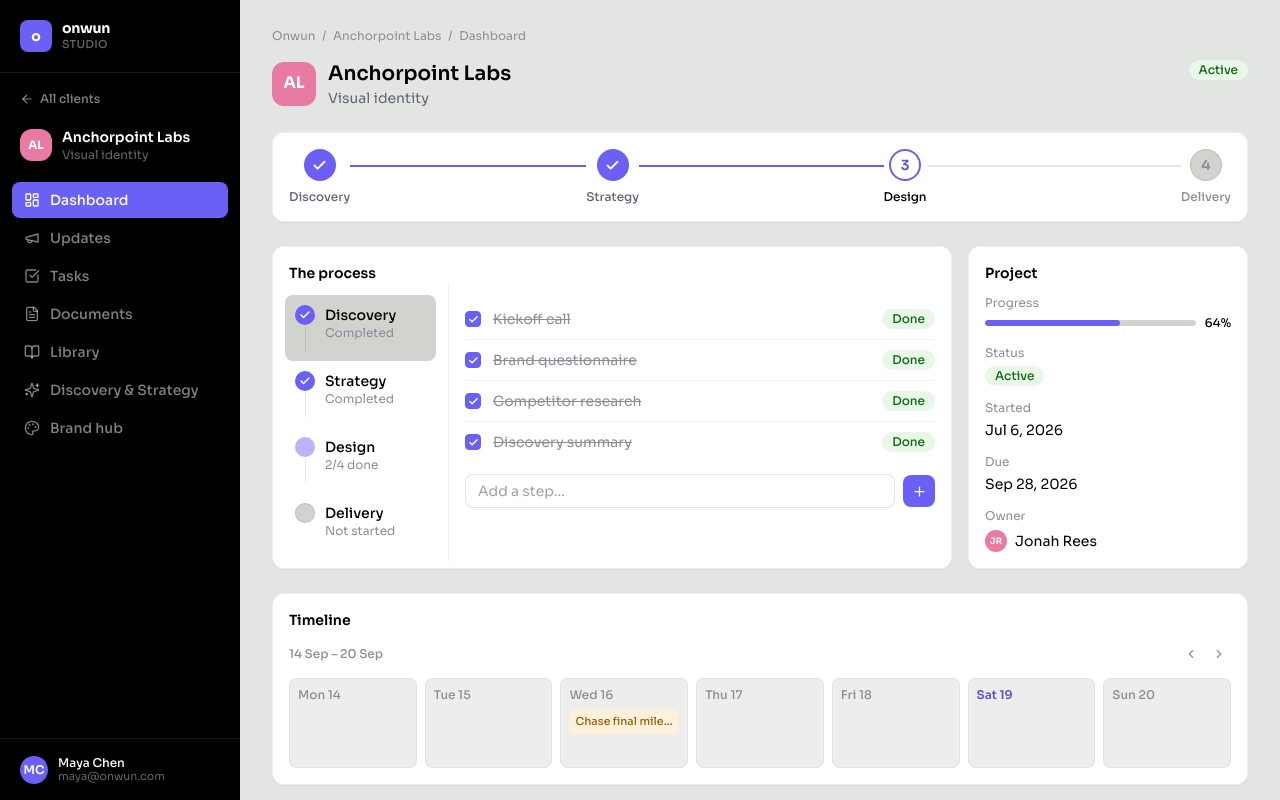
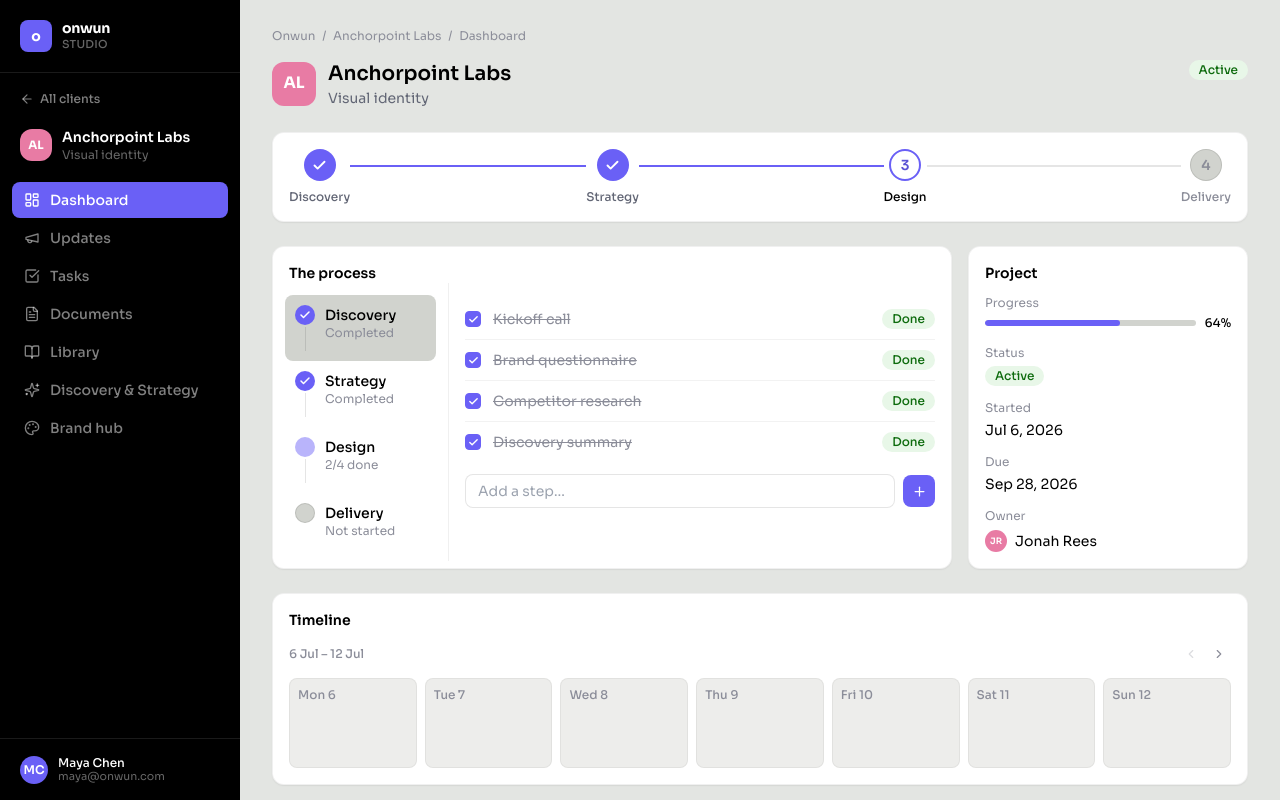
Before and after one commit to Ronwun23/ONWUN-CRM2, a React (Vite) app: page /clients/anchorpoint-labs/dashboard in a window 1280 px wide. Built offline with nearby package versions, Linux system fonts and the light colour scheme.

Commit message:
Update TimelineStrip.tsx

```diff
--- a/src/components/TimelineStrip.tsx
+++ b/src/components/TimelineStrip.tsx
@@ -1,14 +1,13 @@
-import { useMemo, useState } from 'react'
-import { ChevronLeft, ChevronRight } from 'lucide-react'
+import { useEffect, useMemo, useRef, useState } from 'react'
+import type { KeyboardEvent } from 'react'
+import { ChevronLeft, ChevronRight, Plus } from 'lucide-react'
 import type { Client } from '@/types'
+import { useApp } from '@/context/AppContext'
 
 const DAY_MS = 86400000
 
-function startOfWeek(date: Date): Date {
+function startOfDay(date: Date): Date {
   const d = new Date(date)
-  const day = d.getDay()
-  const diff = day === 0 ? -6 : 1 - day // Monday start
-  d.setDate(d.getDate() + diff)
   d.setHours(0, 0, 0, 0)
   return d
 }
@@ -18,11 +17,20 @@ function sameDay(a: Date, b: Date): boolean {
 }
 
 export default function TimelineStrip({ client }: { client: Client }) {
-  const [weekStart, setWeekStart] = useState(() => startOfWeek(new Date()))
+  const { addTask } = useApp()
+  // The timeline always begins on the client's creation/start date — never earlier — and
+  // scrolls forward from there in rolling 7-day windows, for every client, old or new.
+  const projectStart = useMemo(() => startOfDay(new Date(client.startDate)), [client.startDate])
+  const [rangeStart, setRangeStart] = useState(projectStart)
+  const [addingDay, setAddingDay] = useState<string | null>(null)
+  const [draft, setDraft] = useState('')
+  const inputRef = useRef<HTMLInputElement>(null)
+
+  useEffect(() => setRangeStart(projectStart), [projectStart])
 
   const days = useMemo(
-    () => Array.from({ length: 7 }, (_, i) => new Date(weekStart.getTime() + i * DAY_MS)),
-    [weekStart]
+    () => Array.from({ length: 7 }, (_, i) => new Date(rangeStart.getTime() + i * DAY_MS)),
+    [rangeStart]
   )
 
   const items = useMemo(() => {
@@ -33,7 +41,37 @@ export default function TimelineStrip({ client }: { client: Client }) {
     return [...taskItems, ...eventItems]
   }, [client])
 
-  const rangeLabel = `${weekStart.getDate()} ${weekStart.toLocaleDateString('en-US', { month: 'short' })} – ${days[6].getDate()} ${days[6].toLocaleDateString('en-US', { month: 'short' })}`
+  const isAtProjectStart = rangeStart.getTime() <= projectStart.getTime()
+  const rangeLabel = `${rangeStart.getDate()} ${rangeStart.toLocaleDateString('en-US', { month: 'short' })} – ${days[6].getDate()} ${days[6].toLocaleDateString('en-US', { month: 'short' })}`
+
+  const startAdding = (dayKey: string) => {
+    setAddingDay(dayKey)
+    setDraft('')
+    requestAnimationFrame(() => inputRef.current?.focus())
+  }
+
+  const commitAdd = (day: Date) => {
+    const title = draft.trim()
+    if (title) {
+      addTask(client.id, {
+        id: `task-${Date.now()}`,
+        title,
+        done: false,
+        dueDate: day.toISOString(),
+        assignee: client.owner,
+      })
+    }
+    setAddingDay(null)
+    setDraft('')
+  }
+
+  const handleKeyDown = (e: KeyboardEvent<HTMLInputElement>, day: Date) => {
+    if (e.key === 'Enter') commitAdd(day)
+    if (e.key === 'Escape') {
+      setAddingDay(null)
+      setDraft('')
+    }
+  }
 
   return (
     <div>
@@ -41,14 +79,16 @@ export default function TimelineStrip({ client }: { client: Client }) {
         <p className="text-xs font-medium text-ink-muted">{rangeLabel}</p>
         <div className="flex items-center gap-1">
           <button
-            onClick={() => setWeekStart((d) => new Date(d.getTime() - 7 * DAY_MS))}
-            className="flex h-6 w-6 items-center justify-center rounded-md text-ink-muted hover:bg-surface-sunken hover:text-ink-primary"
+            onClick={() => setRangeStart((d) => new Date(Math.max(d.getTime() - 7 * DAY_MS, projectStart.getTime())))}
+            disabled={isAtProjectStart}
+            className="flex h-6 w-6 items-center justify-center rounded-md text-ink-muted hover:bg-surface-sunken hover:text-ink-primary disabled:cursor-not-allowed disabled:opacity-30 disabled:hover:bg-transparent"
             aria-label="Previous week"
+            title={isAtProjectStart ? 'Project start' : 'Previous week'}
           >
             <ChevronLeft size={14} />
           </button>
           <button
-            onClick={() => setWeekStart((d) => new Date(d.getTime() + 7 * DAY_MS))}
+            onClick={() => setRangeStart((d) => new Date(d.getTime() + 7 * DAY_MS))}
             className="flex h-6 w-6 items-center justify-center rounded-md text-ink-muted hover:bg-surface-sunken hover:text-ink-primary"
             aria-label="Next week"
           >
@@ -58,10 +98,15 @@ export default function TimelineStrip({ client }: { client: Client }) {
       </div>
       <div className="grid grid-cols-7 gap-2">
         {days.map((day) => {
+          const dayKey = day.toISOString()
           const dayItems = items.filter((item) => sameDay(item.date, day))
           const isToday = sameDay(day, new Date())
+          const isAdding = addingDay === dayKey
           return (
-            <div key={day.toISOString()} className="min-h-[90px] rounded-lg border border-black/[0.05] bg-surface-sunken/40 p-2">
+            <div
+              key={dayKey}
+              className="group flex min-h-[90px] flex-col rounded-lg border border-black/[0.05] bg-surface-sunken/40 p-2"
+            >
               <p className={isToday ? 'text-xs font-semibold text-brand-600' : 'text-xs font-medium text-ink-muted'}>
                 {day.toLocaleDateString('en-US', { weekday: 'short' })} {day.getDate()}
               </p>
@@ -80,6 +125,26 @@ export default function TimelineStrip({ client }: { client: Client }) {
                   </div>
                 ))}
               </div>
+
+              {isAdding ? (
+                <input
+                  ref={inputRef}
+                  value={draft}
+                  onChange={(e) => setDraft(e.target.value)}
+                  onKeyDown={(e) => handleKeyDown(e, day)}
+                  onBlur={() => commitAdd(day)}
+                  placeholder="What needs doing…"
+                  className="mt-1.5 w-full rounded-md border border-brand-500 bg-white px-1.5 py-1 text-[11px] focus:outline-none"
+                />
+              ) : (
+                <button
+                  onClick={() => startAdding(dayKey)}
+                  className="mt-1.5 flex items-center gap-1 rounded-md px-1.5 py-1 text-[11px] font-medium text-ink-muted opacity-0 transition-opacity hover:bg-white hover:text-ink-secondary group-hover:opacity-100 focus:opacity-100"
+                >
+                  <Plus size={11} />
+                  Add
+                </button>
+              )}
             </div>
           )
         })}
```
